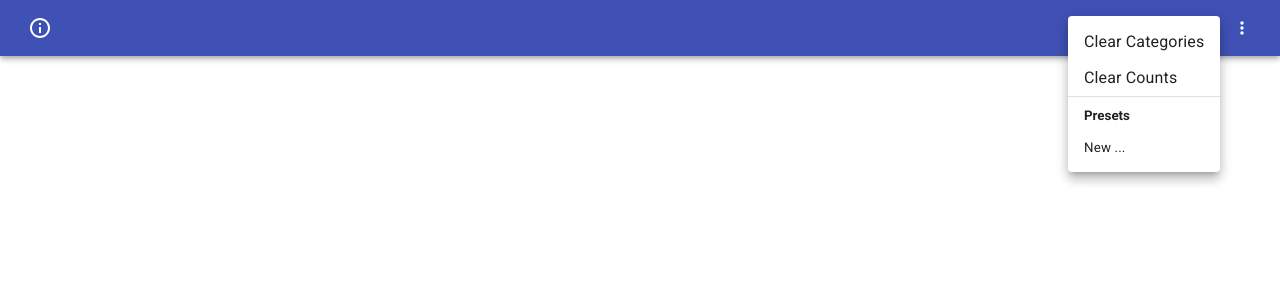
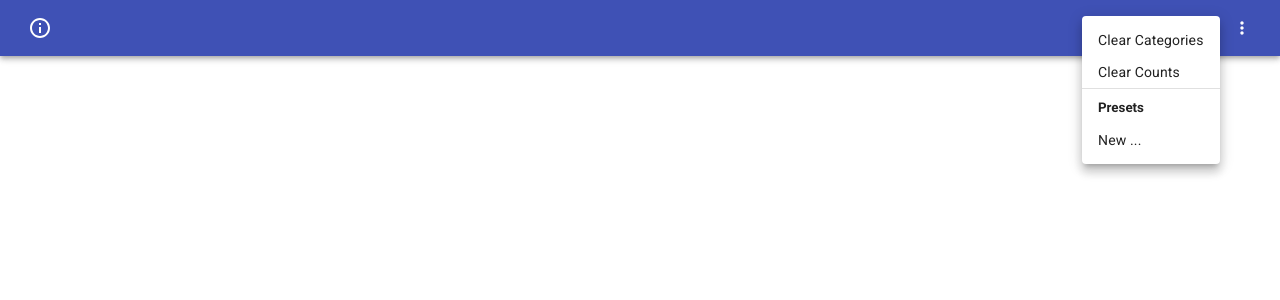
Before and after one commit to magistrula/item-counter, a Next.js app: page / in a window 1280 px wide. Both pictures are taken after a click on the button 1242 px from the left and 28 px from the top of the page. Shown: the top 300 px of the page. Built offline with nearby package versions, Linux system fonts and the light colour scheme.

Commit message:
Make header menu items dense

```diff
--- a/components/counter/header.js
+++ b/components/counter/header.js
@@ -81,8 +81,8 @@ export default function CounterHeader({
           )}
 
           <MoreMenu>
-            <MenuItem onClick={clearAllCategories}>Clear Categories</MenuItem>
-            <MenuItem onClick={clearAllCounts}>Clear Counts</MenuItem>
+            <MenuItem dense onClick={clearAllCategories}>Clear Categories</MenuItem>
+            <MenuItem dense onClick={clearAllCounts}>Clear Counts</MenuItem>
 
             <Divider />
 
@@ -100,8 +100,8 @@ export default function CounterHeader({
               />
             ))}
 
-            <MenuItem onClick={createPreset}>
-              <small>New ...</small>
+            <MenuItem dense onClick={createPreset}>
+              New ...
             </MenuItem>
           </MoreMenu>
         </Box>
--- a/components/counter/preset-menu-item.js
+++ b/components/counter/preset-menu-item.js
@@ -12,7 +12,7 @@ export default function CounterPresetMenuItem({
   }, [preset, usePreset]);
 
   return (
-    <MenuItem key={preset.name} onClick={usePresetCb}>
+    <MenuItem dense key={preset.name} onClick={usePresetCb}>
       {preset.name}
     </MenuItem>
   );
```
